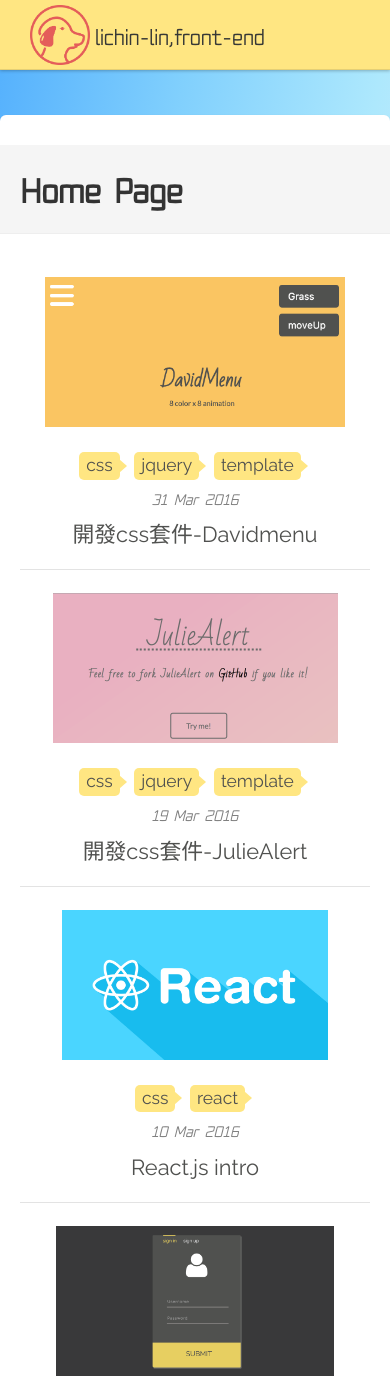
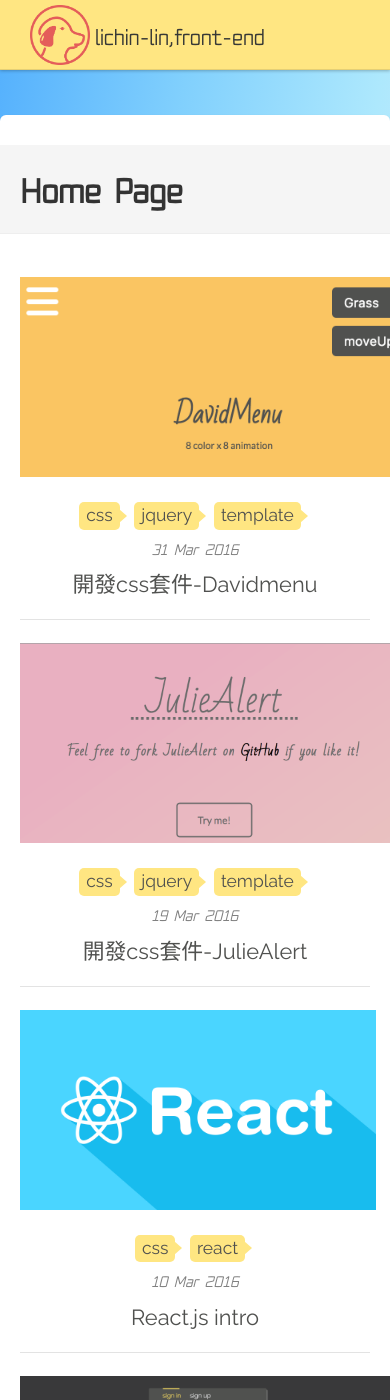
Before and after one commit to lichin-lin/lichin-lin.github.io, a Jekyll site: the page built from index.md, in a window 390 px wide and 1400 px high. Built offline with Jekyll 4.4.1, drawn with Linux system fonts in a browser that asks for light colours; nearby versions of some CDN libraries.

Commit message:
fix img siex

```diff
--- a/assets/themes/twitter/css/style.css
+++ b/assets/themes/twitter/css/style.css
@@ -518,8 +518,8 @@
     text-decoration: none;
   }
   .posts img{
-    max-width:300px;
-    max-height:150px;
+    max-width:400px;
+    max-height:200px;
     margin: 0 auto;
   }
   .posts .tags span {
@@ -536,6 +536,11 @@
   .info-content .mention {
     font-size: 0.95em;
   }
+ .posts img{
+    max-width:280px;
+    max-height:140px;
+    margin: 0 auto;
+  }
   .info-content .intro-box .demo-effect {
     min-width: 240px;
     max-width: 300px;
```
